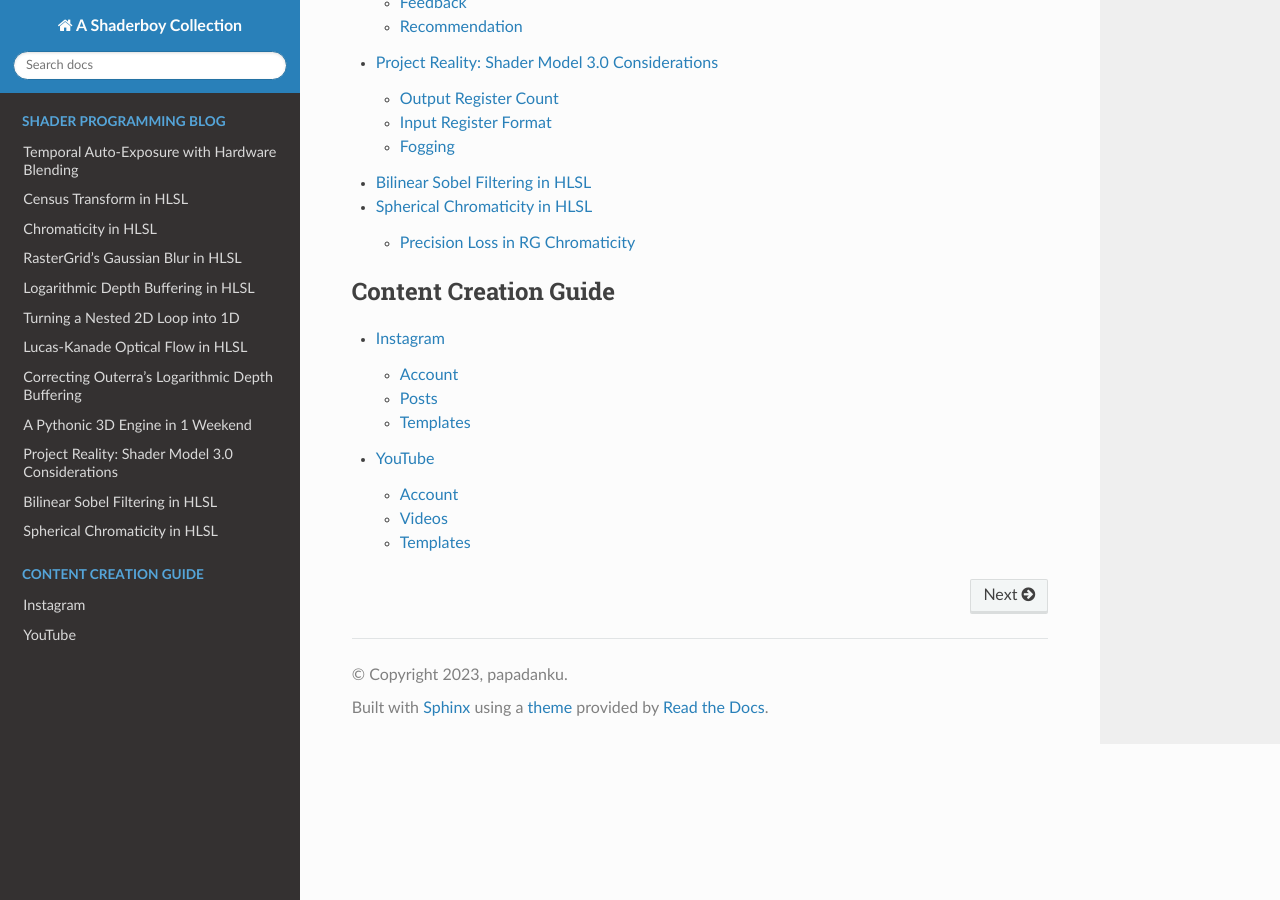
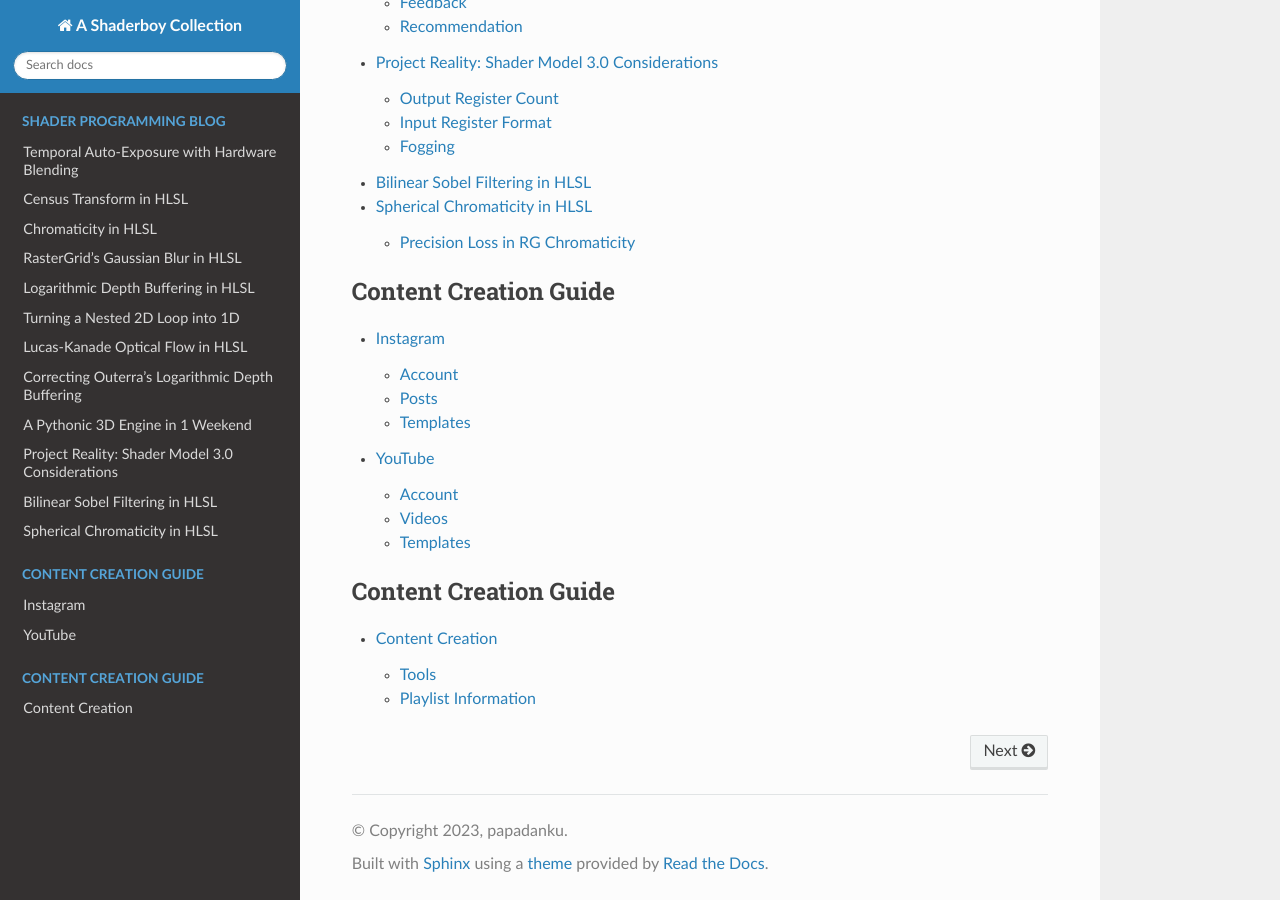
Before and after one commit to papadanku/papadanku.github.io, a Sphinx documentation site: the page built from docs/source/index.rst, in a window 1280 px wide and 900 px high, scrolled down 661 px. Built offline with Sphinx 7.4.7 and the Read the Docs theme 2.0.0, drawn with Linux system fonts in a browser that asks for light colours.

```diff
--- a/docs/source/index.rst
+++ b/docs/source/index.rst
@@ -15,3 +15,10 @@ Papaganda
    :maxdepth: 2
 
    social/*
+
+.. toctree::
+   :caption: Content Creation Guide
+   :glob:
+   :maxdepth: 2
+
+   personal/*
```
Also changed, not shown: docs/source/personal/video.rst (added, +46 -0 lines).
